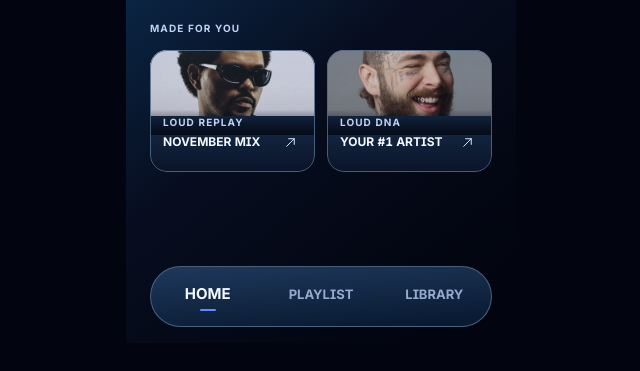
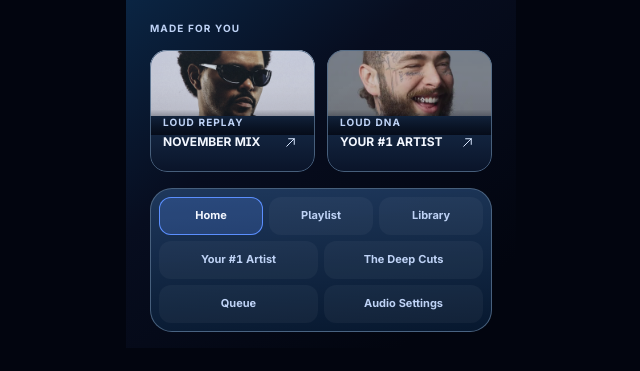
Before and after one commit to paolabreaud-dotcom/LOUD, a plain HTML site: page index.html in a window 1280 px wide. Shown: the part 525-896 px from the top of the page, without its empty margins (319-959 px from the left). Drawn offline with Linux system fonts and the light colour scheme.

Commit message:
Ajouter tous les accès sur Home

```diff
--- a/index.html
+++ b/index.html
@@ -8,6 +8,52 @@
   <link rel="stylesheet" href="home/style.css">
   <script src="home/script.js" defer></script>
   <link rel="stylesheet" href="navigation.css">
+  <style>
+    .home .home-menu {
+      grid-template-columns: repeat(6, minmax(0, 1fr));
+      gap: 6px;
+      padding: 8px;
+      margin-top: auto;
+      border-radius: 22px;
+    }
+
+    .home .home-menu a.nav-link {
+      grid-column: span 2;
+      place-items: center;
+      min-height: 38px;
+      padding: 4px;
+      border-radius: 12px;
+      background: #ffffff0a;
+      color: #bed2f5;
+      font-size: 11px;
+      line-height: 1.25;
+      text-align: center;
+      text-transform: none;
+    }
+
+    .home .home-menu a.nav-link:nth-child(n + 4) {
+      grid-column: span 3;
+    }
+
+    .home .home-menu a.nav-link[aria-current] {
+      background: #5b8fff35;
+      color: #f3f7ff;
+      box-shadow: inset 0 0 0 1px #5b8fff;
+    }
+
+    .home .home-menu a.nav-link[aria-current]::after {
+      content: none;
+    }
+
+    .home .home-menu a.nav-link:hover {
+      background: #5b8fff45;
+      color: #f3f7ff;
+    }
+
+    .home .recommendations {
+      margin-bottom: 16px;
+    }
+  </style>
 </head>
 <body>
   <main class="home">
@@ -65,10 +111,14 @@
       </div>
     </section>
 
-    <nav class="navigation" aria-label="Main navigation">
+    <nav class="navigation home-menu" aria-label="Main navigation">
       <a class="nav-link" href="index.html" aria-current="page">Home</a>
       <a class="nav-link" href="playlist.html">Playlist</a>
       <a class="nav-link" href="library/index.html">Library</a>
+      <a class="nav-link" href="artist.html">Your #1 Artist</a>
+      <a class="nav-link" href="deep-cuts.html">The Deep Cuts</a>
+      <a class="nav-link" href="queue/index.html">Queue</a>
+      <a class="nav-link" href="audio-settings/index.html">Audio Settings</a>
     </nav>
   </main>
 </body>
```
